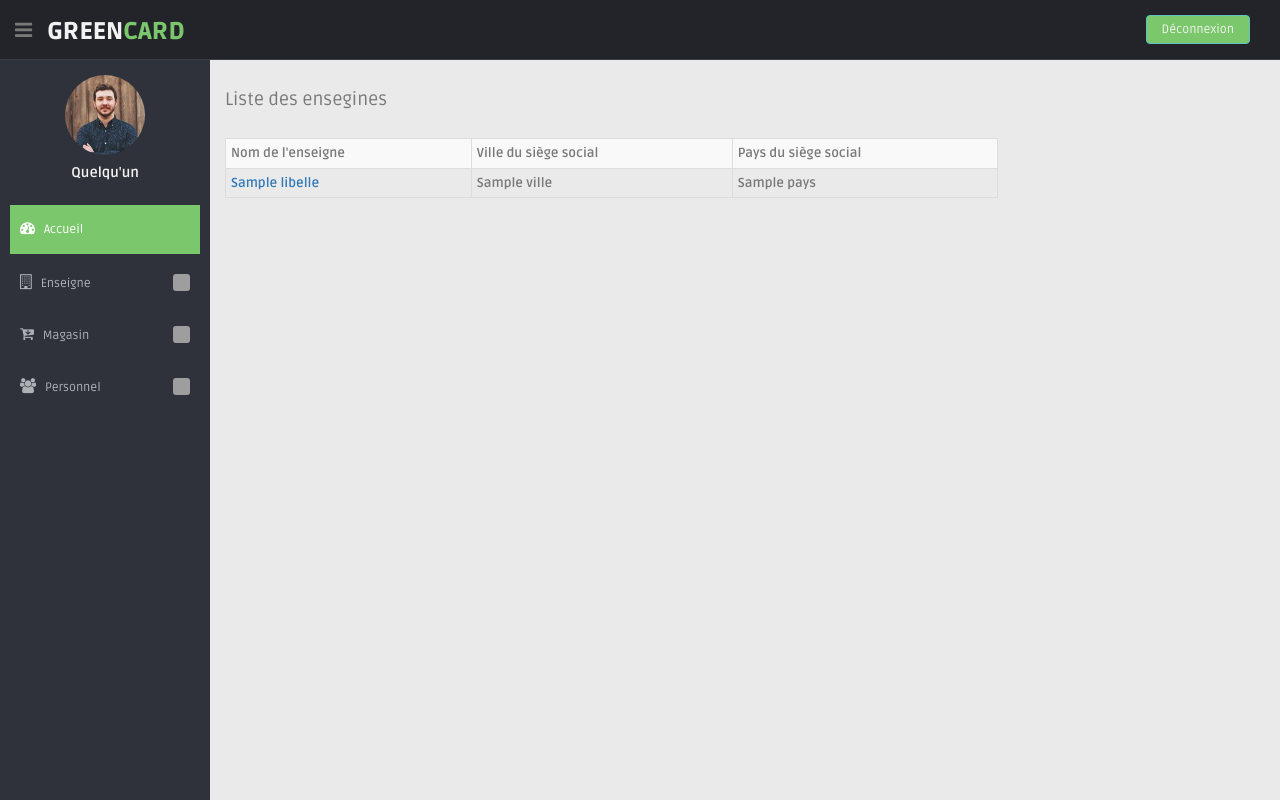
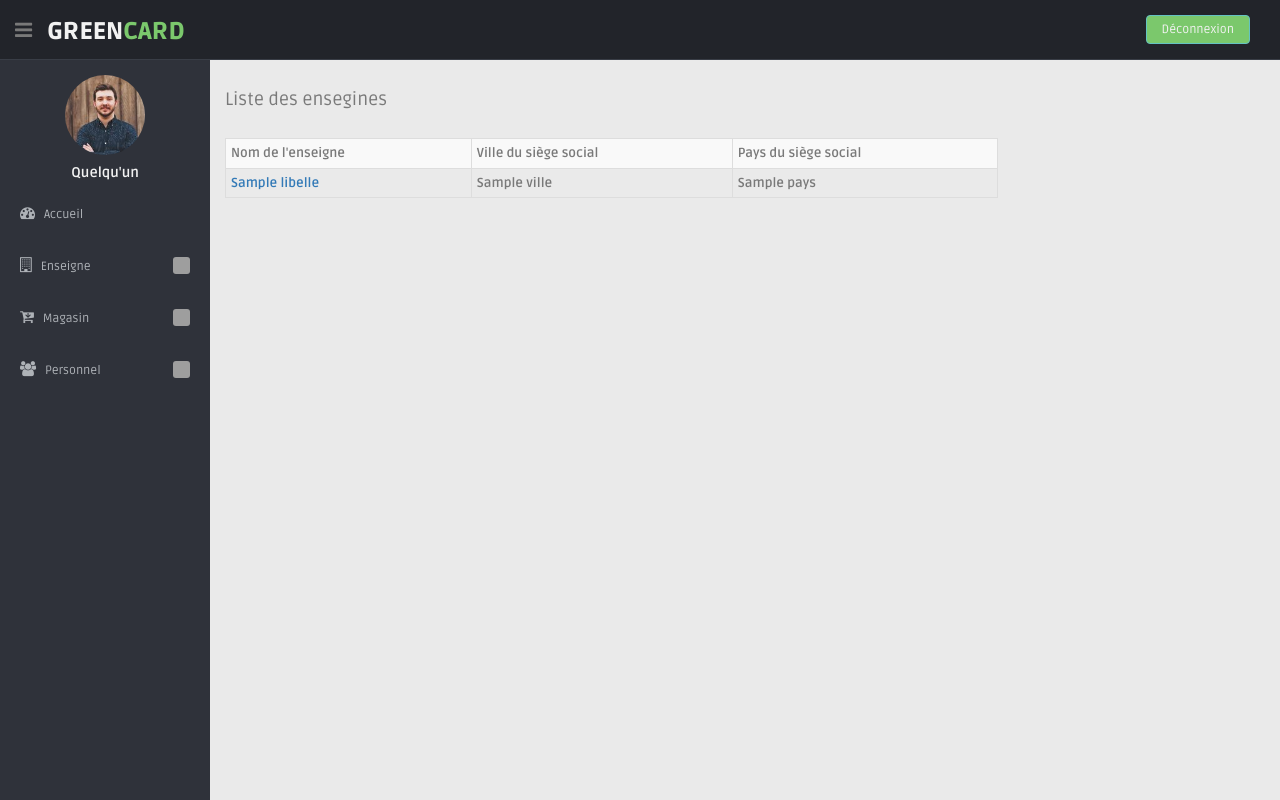
Before and after one commit to Rgarbaciak/NRT_CleanIT, a Symfony app: template CleanIt/templates/enseigne/lister.html.twig in a window 1280 px wide. Run offline with Twig, Linux system fonts and the light colour scheme; the template is opened without the code that fills it: most values are stand-ins (such as "Sample title", 1, 10 or a date in 2020); lists and menus that the app fills with data are empty; some libraries are stand-ins or nearby versions; grey boxes are pictures that could not be loaded.

Commit message:
Suppresion de la class active

```diff
--- a/CleanIt/templates/component/menu.html.twig
+++ b/CleanIt/templates/component/menu.html.twig
@@ -19,10 +19,11 @@
       <div id="sidebar" class="nav-collapse ">
         <!-- sidebar menu start-->
         <ul class="sidebar-menu" id="nav-accordion">
-          <p class="centered"><a href="{{ path('profil')}}"><img src="{{ asset('img/ui-sam.jpg') }}" class="img-circle" width="80"></a></p>
+          <p class="centered"><a href=""><img src="{{ asset('img/ui-sam.jpg') }}" class="img-circle" width="80"></a></p>
           <h5 class="centered">Quelqu'un</h5>
-          <li class="mt">
-            <a class="active" href="{{ path('home')}}">
+          <li class="sub-menu">
+
+            <a href="{{ path('home')}}">
               <i class="fa fa-dashboard"></i>
               <span>Accueil</span>
               </a>
```
